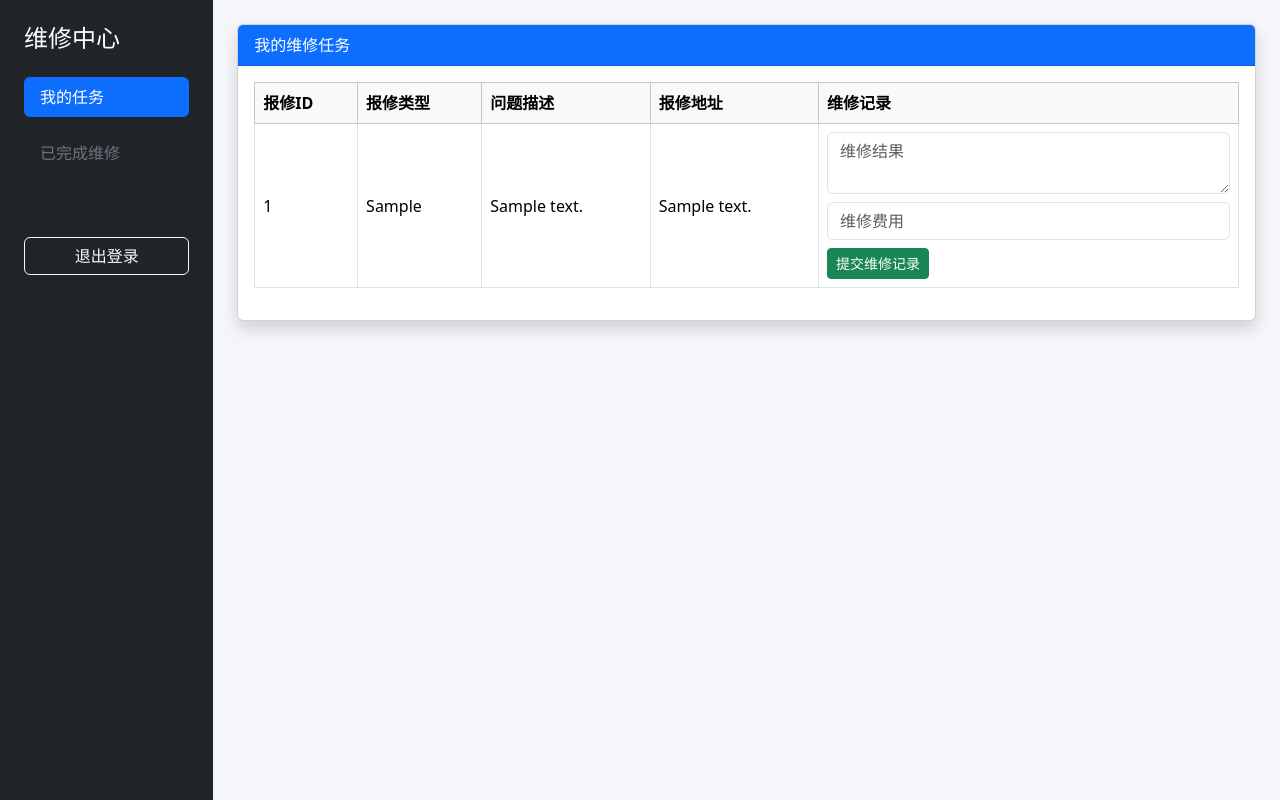
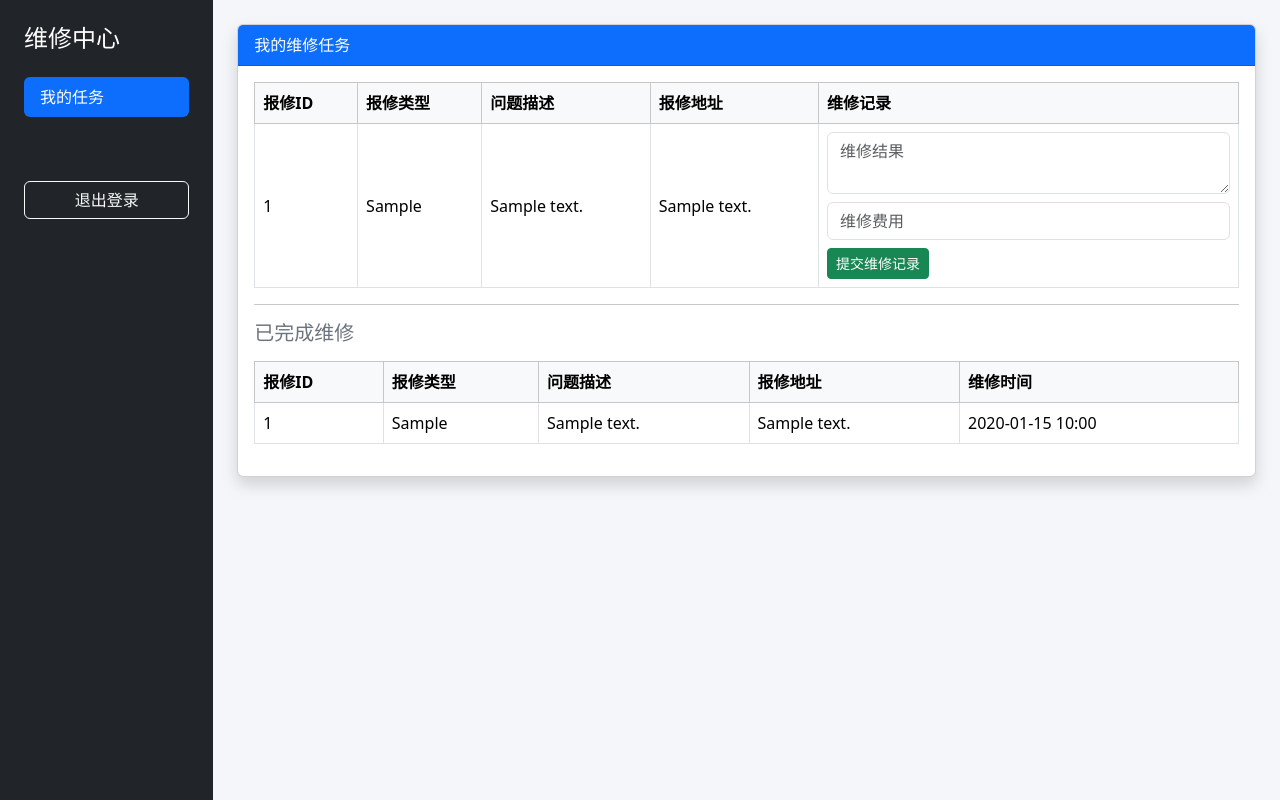
Before and after one commit to 007miaomiao/repair_system, a Flask app: template templates/worker_dashboard.html in a window 1280 px wide. Run offline with Flask 3, Linux system fonts and the light colour scheme; tables that the repository leaves empty hold one stand-in row (values such as "Sample post"); the template is opened without the code that fills it: values that come from a table or form of the project are taken from there, most other values are stand-ins (such as "Sample title", 1, 10 or a date in 2020).

Commit message:
保存稳定版本 2026.05.17

```diff
--- a/app.py
+++ b/app.py
@@ -128,12 +128,17 @@ def worker_page():
     assignments = Assignment.query.filter_by(worker_id=session['userid']).all()
 
     repairs = []
+    completed_records = []
     for a in assignments:
         repair = Repair.query.get(a.repair_id)
         if repair.status == 'assigned':
             repairs.append(repair)
+        elif repair.status in ('completed', 'paid'):
+            record = MaintenanceRecord.query.filter_by(repair_id=a.repair_id, worker_id=session['userid']).first()
+            if record:
+                completed_records.append(record)
 
-    return render_template('worker_dashboard.html', repairs=repairs)
+    return render_template('worker_dashboard.html', repairs=repairs, completed_records=completed_records)
 
 
 @app.route('/finance', methods=['GET', 'POST'])
--- a/templates/owner_dashboard.html
+++ b/templates/owner_dashboard.html
@@ -103,7 +103,7 @@
                                 <td>{{ repair.status }}</td>
                                 <td>{{ repair.created_at }}</td>
                                 <td>
-                                    {% if repair.status == 'paid' %}
+                                    {% if repair.status in ('completed', 'paid') %}
                                         {% if repair.id in evaluated_repairs %}
                                             <span class="text-success">已评价</span>
                                         {% else %}
--- a/templates/worker_dashboard.html
+++ b/templates/worker_dashboard.html
@@ -23,12 +23,6 @@
                     </a>
                 </li>
 
-                <li class="nav-item mb-3">
-                    <a href="#" class="nav-link text-secondary">
-                        已完成维修
-                    </a>
-                </li>
-
                 <li class="nav-item mt-5">
                     <a href="/logout" class="btn btn-outline-light w-100">
                         退出登录
@@ -40,7 +34,7 @@
         <!-- 右侧内容区 -->
         <div class="col-10 p-4">
 
-            <div class="card shadow">
+            <div class="card shadow mb-4">
                 <div class="card-header bg-primary text-white">
                     我的维修任务
                 </div>
@@ -82,6 +76,41 @@
                                     </form>
                                 </td>
                             </tr>
+                        {% else %}
+                            <tr>
+                                <td colspan="5" class="text-center text-muted">暂无待维修任务</td>
+                            </tr>
+                        {% endfor %}
+                        </tbody>
+                    </table>
+
+                    <hr>
+
+                    <h5 class="text-secondary mb-3">已完成维修</h5>
+
+                    <table class="table table-bordered table-hover align-middle">
+                        <thead class="table-light">
+                            <tr>
+                                <th>报修ID</th>
+                                <th>报修类型</th>
+                                <th>问题描述</th>
+                                <th>报修地址</th>
+                                <th>维修时间</th>
+                            </tr>
+                        </thead>
+                        <tbody>
+                        {% for item in completed_records %}
+                            <tr>
+                                <td>{{ item.repair.id }}</td>
+                                <td>{{ item.repair.repair_type }}</td>
+                                <td>{{ item.repair.description }}</td>
+                                <td>{{ item.repair.owner_address }}</td>
+                                <td>{{ item.completed_at.strftime('%Y-%m-%d %H:%M') }}</td>
+                            </tr>
+                        {% else %}
+                            <tr>
+                                <td colspan="5" class="text-center text-muted">暂无已完成维修记录</td>
+                            </tr>
                         {% endfor %}
                         </tbody>
                     </table>
```
Also changed, not shown: app_new.py (+17 -2 lines).
